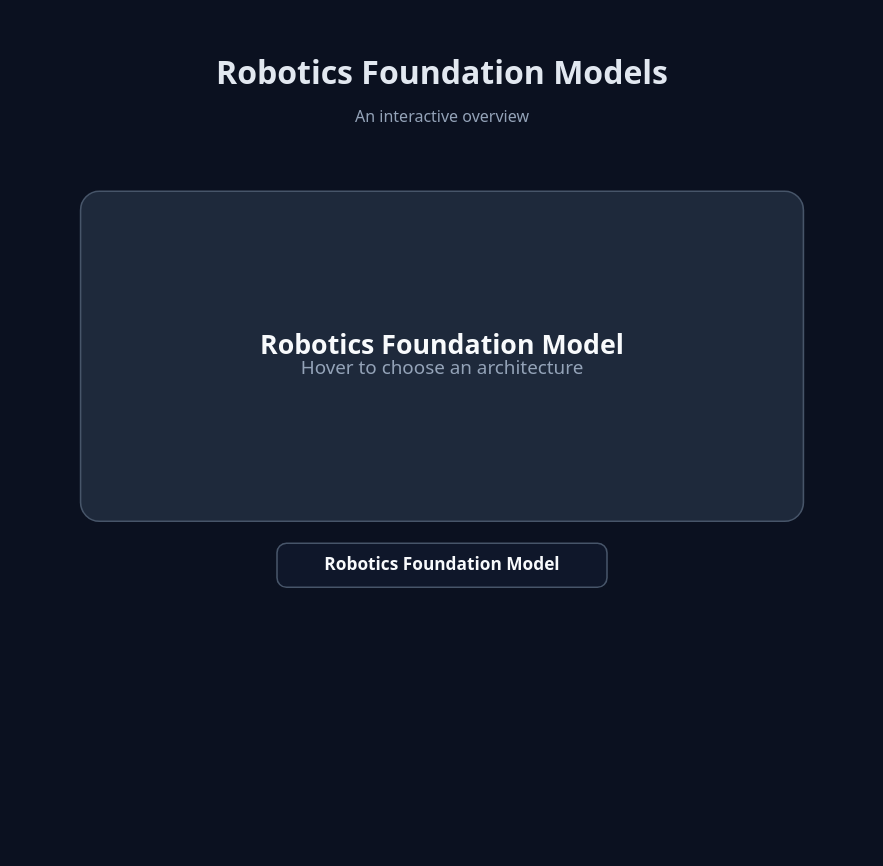
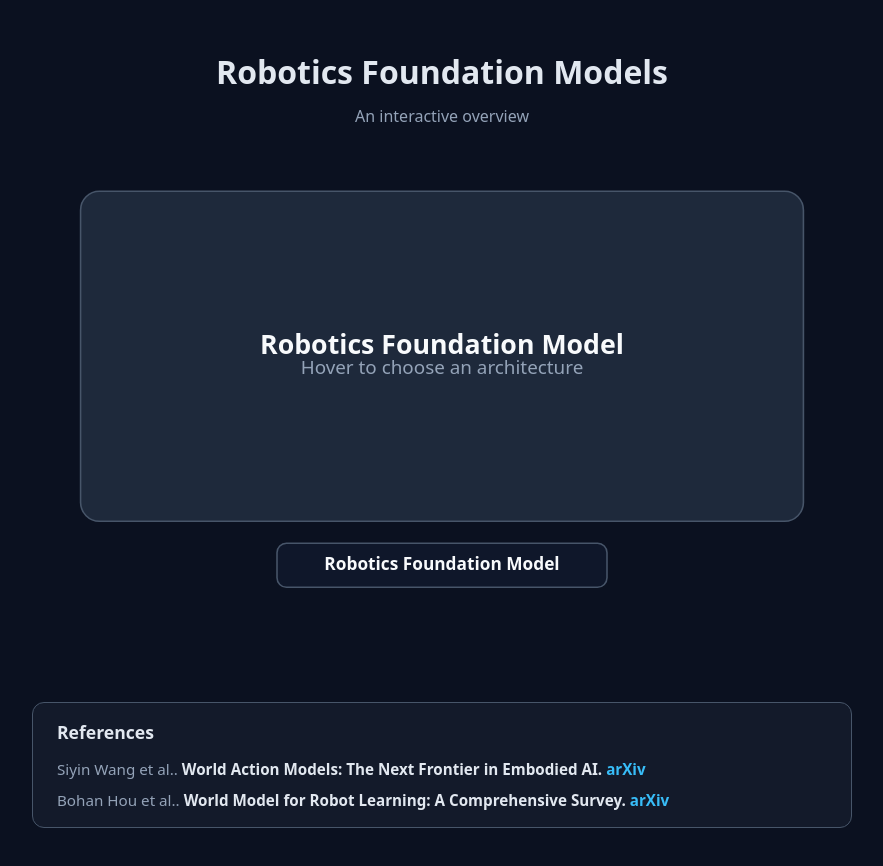
Before and after one commit to aol-work/robotics-model-overview, a React (Vite) app: page / in a window 1280 px wide. Shown: the top 866 px of the page, without its empty margins (198-1081 px from the left). Before the commit the page ends 800 px from the top, so only its background shows below. Built offline with nearby package versions, Linux system fonts and the light colour scheme.

Commit message:
Introduce references

```diff
--- a/src/App.css
+++ b/src/App.css
@@ -274,3 +274,56 @@
   border-color: var(--accent, #38bdf8);
   background: rgba(56, 189, 248, 0.1);
 }
+
+/* References box */
+.references {
+  width: 100%;
+  max-width: 820px;
+  box-sizing: border-box;
+  border: 1px solid var(--node-stroke, #475569);
+  border-radius: 12px;
+  padding: 1rem 1.5rem;
+  background: rgba(30, 41, 59, 0.4);
+  text-align: left;
+}
+
+.references__title {
+  margin: 0 0 0.75rem;
+  font-size: 1.1rem;
+  font-weight: 700;
+}
+
+.references__list {
+  margin: 0;
+  padding: 0;
+  list-style: none;
+  display: flex;
+  flex-direction: column;
+  gap: 0.6rem;
+}
+
+.reference {
+  font-size: 0.95rem;
+  line-height: 1.45;
+  color: var(--muted, #94a3b8);
+}
+
+.reference__authors {
+  color: var(--muted, #94a3b8);
+}
+
+.reference__paper {
+  color: var(--text, #e2e8f0);
+  font-weight: 700;
+}
+
+.reference__link {
+  color: var(--accent, #38bdf8);
+  text-decoration: none;
+  font-weight: 600;
+  white-space: nowrap;
+}
+
+.reference__link:hover {
+  text-decoration: underline;
+}
--- a/src/architecture/tree.tsx
+++ b/src/architecture/tree.tsx
@@ -1,4 +1,5 @@
 import type { ComponentType } from "react";
+import type { ReferenceId } from "../content/references";
 import { strings } from "../content/strings";
 import { CascadedShape } from "../components/CascadedShape";
 import { FoundationShape } from "../components/FoundationShape";
@@ -46,6 +47,8 @@ export interface ArchNode {
   Visualization: ComponentType;
   children: ArchNode[];
   io?: IoConfig;
+  /** Reference ids relevant to this node; gathered down the path for display. */
+  references?: ReferenceId[];
 }
 
 /** Build a simple labeled-box visualization for a high-level model-type node. */
@@ -124,6 +127,7 @@ export const ROOT: ArchNode = {
   label: strings.foundationModel.label,
   hint: strings.foundationModel.hoverPrompt,
   Visualization: FoundationShape,
+  references: ["wamSurvey", "wmRobotSurvey"],
   children: [
     {
       id: "worldModel",
@@ -138,6 +142,7 @@ export const ROOT: ArchNode = {
         ],
         output: "video",
       },
+      references: ["wmRobotSurvey"],
       children: [],
     },
     {
@@ -149,6 +154,7 @@ export const ROOT: ArchNode = {
         strings.nodes.worldActionModel.subtitle,
       ),
       io: { inputs: [{ id: "video" }, { id: "language" }], output: "robot" },
+      references: ["wamSurvey"],
       children: WORLD_ACTION_CHILDREN,
     },
     {
@@ -168,6 +174,7 @@ export const ROOT: ArchNode = {
         strings.nodes.inverseKinematics.subtitle,
       ),
       io: { inputs: [{ id: "video" }], output: "robot" },
+      references: ["motus"],
       children: [],
     },
   ],
@@ -218,3 +225,25 @@ export function ioForPath(path: string[]): IoConfig | null {
   }
   return ROOT.io ?? null;
 }
+
+/**
+ * The references relevant to a path. At the root (no selection) these are the
+ * foundation model's overview papers. Once a model type is selected, the list
+ * is the union of references along that selection chain (deduped), so each model
+ * type keeps its own specific list rather than always inheriting the overviews.
+ */
+export function referencesForPath(path: string[]): ReferenceId[] {
+  const ids: ReferenceId[] = [];
+  const collect = (node: ArchNode) => {
+    node.references?.forEach((id) => {
+      if (!ids.includes(id)) ids.push(id);
+    });
+  };
+  const chain = chainForPath(path);
+  if (chain.length === 0) {
+    collect(ROOT);
+  } else {
+    chain.forEach(collect);
+  }
+  return ids;
+}
--- a/src/components/Diagram.tsx
+++ b/src/components/Diagram.tsx
@@ -1,7 +1,8 @@
 import { useState } from "react";
-import { childrenAtPath } from "../architecture/tree";
+import { childrenAtPath, referencesForPath } from "../architecture/tree";
 import { strings } from "../content/strings";
 import { ModelCanvas } from "./ModelCanvas";
+import { ReferencesPanel } from "./ReferencesPanel";
 import { STAGE, stageHeightForDepth } from "./shapes";
 
 /**
@@ -16,6 +17,7 @@ export function Diagram() {
   const depth = path.length;
   const hasChoices = childrenAtPath(path).length > 0;
   const stageHeight = stageHeightForDepth(depth, hasChoices);
+  const referenceIds = referencesForPath(path);
 
   const selectChild = (id: string) => setPath((prev) => [...prev, id]);
   // Breadcrumb index 0 is the root chip, index i (>0) is committed selection
@@ -70,6 +72,8 @@ export function Diagram() {
           {strings.controls.reset}
         </button>
       )}
+
+      <ReferencesPanel ids={referenceIds} />
     </div>
   );
 }
--- /dev/null
+++ b/src/components/ReferencesPanel.tsx
@@ -0,0 +1,39 @@
+import { arxivUrl, references, type ReferenceId } from "../content/references";
+import { strings } from "../content/strings";
+
+interface ReferencesPanelProps {
+  ids: ReferenceId[];
+}
+
+/**
+ * A box listing the references for the current selection, below the diagram.
+ * Each entry shows the authors, the title in bold, and a link to arXiv.
+ */
+export function ReferencesPanel({ ids }: ReferencesPanelProps) {
+  if (ids.length === 0) return null;
+
+  return (
+    <section className="references">
+      <h2 className="references__title">{strings.references.title}</h2>
+      <ul className="references__list">
+        {ids.map((id) => {
+          const ref = references[id];
+          return (
+            <li key={id} className="reference">
+              <span className="reference__authors">{ref.authors}. </span>
+              <span className="reference__paper">{ref.title}.</span>{" "}
+              <a
+                className="reference__link"
+                href={arxivUrl(ref.arxivId)}
+                target="_blank"
+                rel="noreferrer"
+              >
+                {strings.references.arxivLabel}
+              </a>
+            </li>
+          );
+        })}
+      </ul>
+    </section>
+  );
+}
--- /dev/null
+++ b/src/content/references.ts
@@ -0,0 +1,39 @@
+/**
+ * Central store of paper references. Add a paper once here, then reference it by
+ * id from any node in the architecture tree (see `references` on ArchNode).
+ *
+ * `authors` and `title` are kept as separate strings so the list can render the
+ * title in bold independently of the authors.
+ */
+export interface Reference {
+  /** Concise author string, e.g. "Jane Doe et al." */
+  authors: string;
+  title: string;
+  /** arXiv identifier, e.g. "2605.12090" (used to build the abstract link). */
+  arxivId: string;
+}
+
+export const references = {
+  wamSurvey: {
+    authors: "Siyin Wang et al.",
+    title: "World Action Models: The Next Frontier in Embodied AI",
+    arxivId: "2605.12090",
+  },
+  wmRobotSurvey: {
+    authors: "Bohan Hou et al.",
+    title: "World Model for Robot Learning: A Comprehensive Survey",
+    arxivId: "2605.00080",
+  },
+  motus: {
+    authors: "Hongzhe Bi et al.",
+    title: "Motus: A Unified Latent Action World Model",
+    arxivId: "2512.13030",
+  },
+} as const satisfies Record<string, Reference>;
+
+export type ReferenceId = keyof typeof references;
+
+/** Build the arXiv abstract URL for a given identifier. */
+export function arxivUrl(arxivId: string): string {
+  return `https://arxiv.org/abs/${arxivId}`;
+}
--- a/src/content/strings.ts
+++ b/src/content/strings.ts
@@ -121,6 +121,10 @@ export const strings = {
     resetHint: "Go back and pick a different architecture",
     chipHint: "Click to jump to this selection (clears deeper choices)",
   },
+  references: {
+    title: "References",
+    arxivLabel: "arXiv",
+  },
 } as const;
 
 export type Strings = typeof strings;
```
